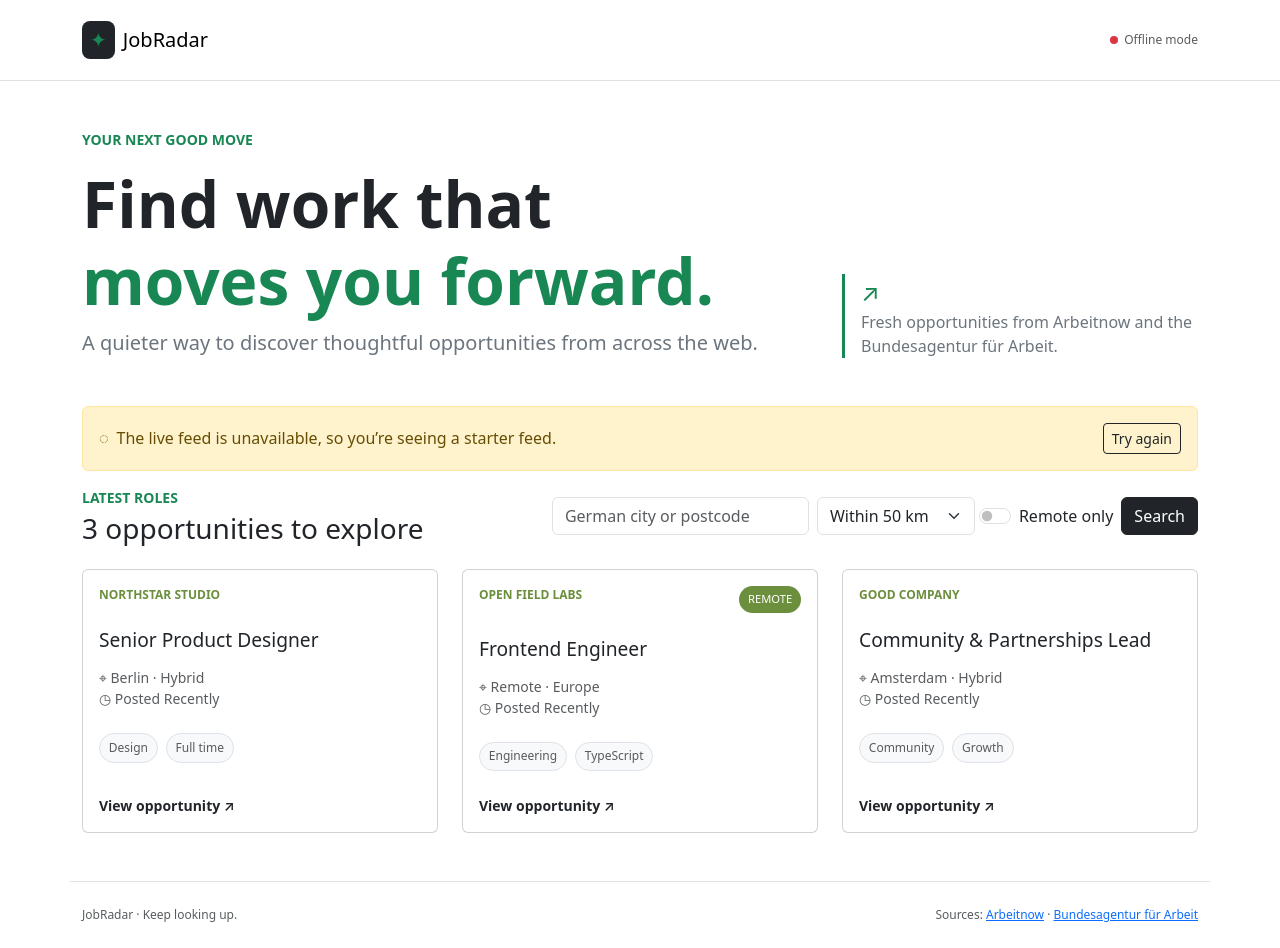
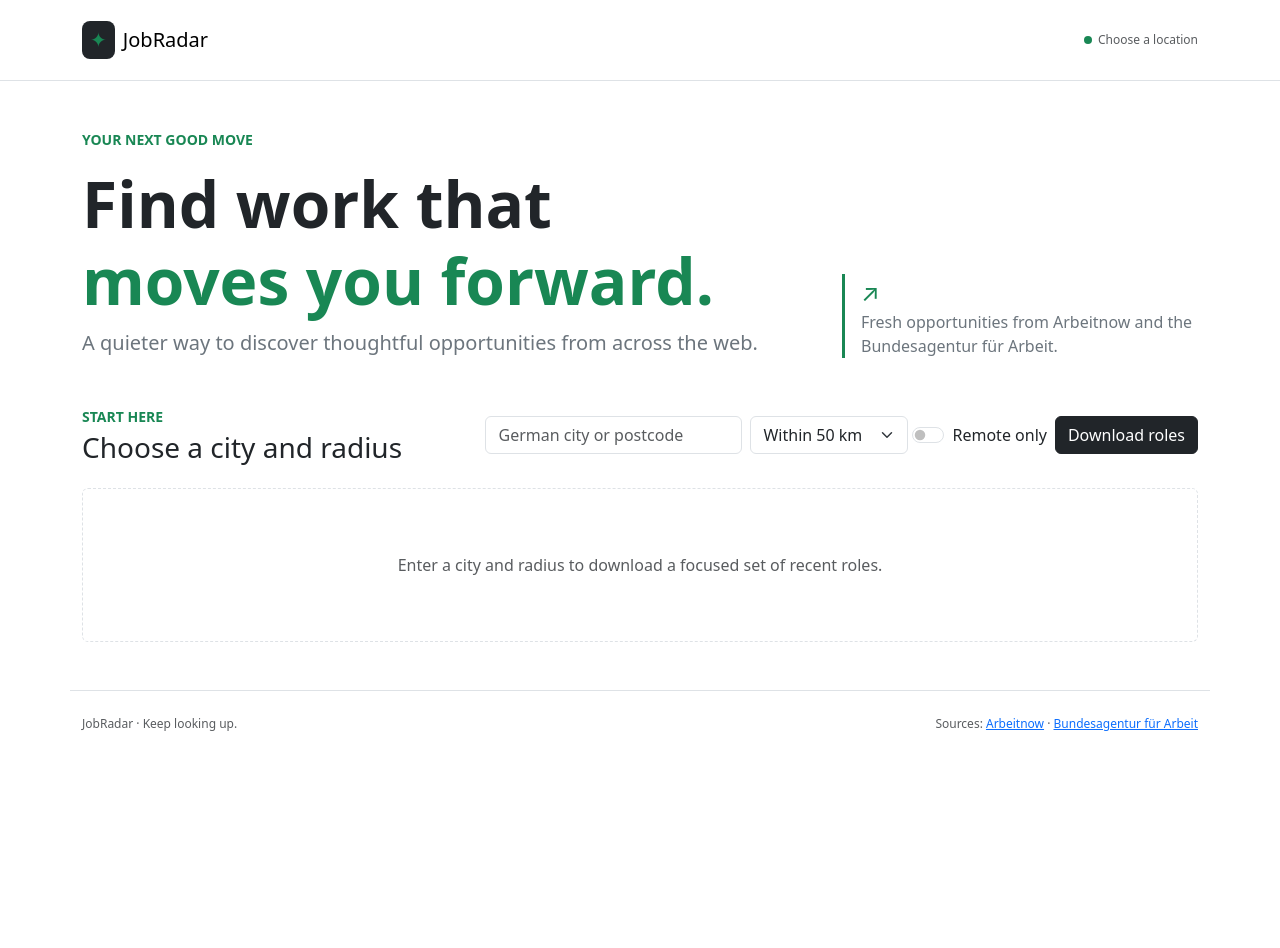
Before and after one commit to andreamaestri/JobRadar, a FastAPI app: page / in a window 1280 px wide. After the commit the page ends 731 px from the top, so only its background shows below. Run offline with FastAPI, Linux system fonts and the light colour scheme; data that the repository does not hold is empty.

Commit message:
feat: add local job caching and offline support
- add persistent job cache stored in .jobradar-cache.json, configurable via JOBRADAR_CACHE_FILE env var
- limit job downloads to 25 roles per sync and add paginated request limits for arbeitnow
- update frontend to show download progress and revise search button text
- adjust API routes to require location and radius parameters for job searches
- replace static fallback jobs with cached job fallback in root route
- update README with cache usage documentation
- add location search caching to reduce repeated geocoding calls

```diff
--- a/src/jobradar/adapters/arbeitnow.py
+++ b/src/jobradar/adapters/arbeitnow.py
@@ -8,6 +8,7 @@ from jobradar.schemas.job import Job
 
 ARBEITNOW_SOURCE = "arbeitnow"
 ARBEITNOW_API_URL = "https://www.arbeitnow.com/api/job-board-api"
+MAX_ARBEITNOW_PAGES = 5
 
 
 def fetch_arbeitnow_jobs(*, limit: int, remote_only: bool = False) -> list[Job]:
@@ -16,7 +17,7 @@ def fetch_arbeitnow_jobs(*, limit: int, remote_only: bool = False) -> list[Job]:
 
     jobs: list[Job] = []
     page = 1
-    while len(jobs) < limit:
+    while len(jobs) < limit and page <= MAX_ARBEITNOW_PAGES:
         response = httpx.get(
             ARBEITNOW_API_URL,
             params={"page": page},
--- a/src/jobradar/main.py
+++ b/src/jobradar/main.py
@@ -7,19 +7,12 @@ import httpx
 from fastapi import FastAPI, Query, Request
 from fastapi.staticfiles import StaticFiles
 from fastapi.templating import Jinja2Templates
-from pydantic import HttpUrl
 
 from jobradar.api.routes.jobs import router as jobs_router
 from jobradar.schemas.job import Job
-from jobradar.services.sync import preview_jobs
+from jobradar.services.cache import load_cached_locations, save_cached_locations
+from jobradar.services.sync import MAX_JOB_DOWNLOAD_LIMIT, preview_jobs
 
-CITY_COORDINATES = {
-    "berlin": (52.5200, 13.4050),
-    "cologne": (50.9375, 6.9603),
-    "frankfurt": (50.1109, 8.6821),
-    "hamburg": (53.5511, 9.9937),
-    "munich": (48.1351, 11.5820),
-}
 GEOCODING_API_URL = "https://geocoding-api.open-meteo.com/v1/search"
 GEOCODING_COUNTRY_CODE = "DE"
 
@@ -28,40 +21,6 @@ app = FastAPI()
 BASE_DIR = Path(__file__).resolve().parent
 app.mount("/static", StaticFiles(directory=BASE_DIR / "static"), name="static")
 templates = Jinja2Templates(directory=BASE_DIR / "templates")
-
-FALLBACK_JOBS = [
-    Job(
-        source="offline",
-        source_id="sample-1",
-        company="Northstar Studio",
-        title="Senior Product Designer",
-        location="Berlin · Hybrid",
-        tags=["Design", "Full time"],
-        url=HttpUrl("https://www.arbeitnow.com/"),
-        description_html="",
-    ),
-    Job(
-        source="offline",
-        source_id="sample-2",
-        company="Open Field Labs",
-        title="Frontend Engineer",
-        location="Remote · Europe",
-        remote=True,
-        tags=["Engineering", "TypeScript"],
-        url=HttpUrl("https://www.arbeitnow.com/"),
-        description_html="",
-    ),
-    Job(
-        source="offline",
-        source_id="sample-3",
-        company="Good Company",
-        title="Community & Partnerships Lead",
-        location="Amsterdam · Hybrid",
-        tags=["Community", "Growth"],
-        url=HttpUrl("https://www.arbeitnow.com/"),
-        description_html="",
-    ),
-]
 
 app.include_router(jobs_router)
 
@@ -74,17 +33,19 @@ def read_root(
     radius_km: int = Query(default=50, ge=5, le=500),
 ):
     offline = False
-    try:
-        result = preview_jobs(
-            limit=50,
-            remote_only=remote_only,
-            location=location or None,
-            radius_km=radius_km if location else None,
-        )
-        all_jobs = result.jobs
-    except httpx.HTTPError:
-        all_jobs = FALLBACK_JOBS
-        offline = True
+    all_jobs = []
+    if location.strip():
+        try:
+            result = preview_jobs(
+                limit=MAX_JOB_DOWNLOAD_LIMIT,
+                remote_only=remote_only,
+                location=location,
+                radius_km=radius_km,
+            )
+            all_jobs = result.jobs
+            offline = result.source == "cache"
+        except httpx.HTTPError:
+            offline = True
 
     jobs = filter_jobs(
         all_jobs,
@@ -119,7 +80,7 @@ def filter_jobs(
     if not search:
         return filtered
 
-    origin = _geocode_location(search) or CITY_COORDINATES.get(search)
+    origin = _geocode_location(search)
     matches: list[Job] = []
     for job in filtered:
         job_location = (job.location or "").lower()
@@ -129,15 +90,6 @@ def filter_jobs(
         if origin is None:
             continue
         job_coordinates = _geocode_location(job_location)
-        if job_coordinates is None:
-            job_coordinates = next(
-                (
-                    coordinates
-                    for city, coordinates in CITY_COORDINATES.items()
-                    if city in job_location
-                ),
-                None,
-            )
         if job_coordinates and _distance_km(origin, job_coordinates) <= radius_km:
             matches.append(job)
     return matches
@@ -187,9 +139,11 @@ def _search_locations(
                     str(result.get("country") or ""),
                 )
             )
-        return tuple(locations)
+        location_results = tuple(locations)
+        save_cached_locations(location, location_results)
+        return location_results
     except (httpx.HTTPError, ValueError, TypeError):
-        return ()
+        return load_cached_locations(location)
 
 
 def _geocode_location(location: str) -> tuple[float, float] | None:
@@ -226,14 +180,12 @@ def geocode_suggestions(
     query: str = Query(default="", min_length=2, max_length=80),
 ) -> list[dict[str, str]]:
     suggestions = []
-    for name, latitude, longitude, admin1, country in _search_locations(query):
+    for name, _latitude, _longitude, admin1, country in _search_locations(query):
         label = ", ".join(part for part in (name, admin1, country) if part)
         suggestions.append(
             {
                 "label": label,
                 "value": name,
-                "latitude": str(latitude),
-                "longitude": str(longitude),
             }
         )
     return suggestions
--- a/src/jobradar/static/location-search.js
+++ b/src/jobradar/static/location-search.js
@@ -1,5 +1,8 @@
 const locationInput = document.querySelector("#location");
 const suggestions = document.querySelector("#location-suggestions");
+const searchForm = document.querySelector("#job-search-form");
+const downloadButton = document.querySelector("#download-button");
+const downloadProgress = document.querySelector("#download-progress");
 let timer;
 let controller;
 
@@ -64,3 +67,9 @@ locationInput.addEventListener("focus", () => {
 document.addEventListener("click", event => {
   if (!event.target.closest(".location-search")) closeSuggestions();
 });
+
+searchForm.addEventListener("submit", () => {
+  downloadButton.disabled = true;
+  downloadButton.textContent = "Downloading…";
+  downloadProgress.classList.remove("d-none");
+});
--- a/src/jobradar/templates/index.html
+++ b/src/jobradar/templates/index.html
@@ -21,7 +21,7 @@
         </a>
         <span class="status-pill">
           <span class="status-dot {{ 'bg-danger' if offline else 'bg-success' }}"></span>
-          {{ 'Offline mode' if offline else 'Live feed' }}
+          {{ 'Offline mode' if offline else ('Live feed' if location else 'Choose a location') }}
         </span>
       </div>
     </nav>
@@ -49,21 +49,21 @@
         {% if offline %}
           <div class="alert alert-warning d-flex align-items-center" role="status">
             <span class="me-2">◌</span>
-            <span>The live feed is unavailable, so you’re seeing a starter feed.</span>
-            <a class="btn btn-sm btn-outline-dark ms-auto" href="/?remote_only={{ 'true' if remote_only else 'false' }}">Try again</a>
+            <span>The live feed is unavailable. Previously downloaded jobs appear here when available.</span>
+            <a class="btn btn-sm btn-outline-dark ms-auto" href="/?location={{ location|urlencode }}&amp;radius_km={{ radius_km }}&amp;remote_only={{ 'true' if remote_only else 'false' }}">Try again</a>
           </div>
         {% endif %}
 
         <div class="d-flex flex-wrap justify-content-between align-items-center gap-3 mb-4">
           <div>
-            <p class="text-success fw-semibold small mb-1">LATEST ROLES</p>
-            <h2 class="h3 mb-0">{{ jobs|length }} opportunities to explore</h2>
+            <p class="text-success fw-semibold small mb-1">{{ 'LATEST ROLES' if location else 'START HERE' }}</p>
+            <h2 class="h3 mb-0">{{ (jobs|length ~ ' opportunities to explore') if location else 'Choose a city and radius' }}</h2>
           </div>
-          <form class="row gx-2 gy-2 align-items-center" method="get" action="/">
+          <form id="job-search-form" class="row gx-2 gy-2 align-items-center" method="get" action="/">
             <div class="col-auto">
               <label class="visually-hidden" for="location">Location</label>
               <div class="location-search position-relative">
-                <input id="location" name="location" value="{{ location }}" class="form-control" type="search" placeholder="German city or postcode" aria-label="German city or postcode" autocomplete="off" role="combobox" aria-autocomplete="list" aria-controls="location-suggestions" aria-expanded="false">
+                <input id="location" name="location" value="{{ location }}" class="form-control" type="search" placeholder="German city or postcode" aria-label="German city or postcode" autocomplete="off" required minlength="2" role="combobox" aria-autocomplete="list" aria-controls="location-suggestions" aria-expanded="false">
                 <div id="location-suggestions" class="list-group position-absolute top-100 start-0 end-0 shadow d-none" role="listbox"></div>
               </div>
             </div>
@@ -80,15 +80,21 @@
               <label class="form-check-label" for="remote-only">Remote only</label>
             </div>
             <div class="col-auto">
-              <button class="btn btn-dark" type="submit">Search</button>
+              <button id="download-button" class="btn btn-dark" type="submit">Download roles</button>
             </div>
             {% if location or remote_only %}
               <div class="col-auto"><a class="btn btn-link text-secondary" href="/">Clear</a></div>
             {% endif %}
+            <div id="download-progress" class="col-12 d-none" role="status" aria-live="polite">
+              <div class="progress" aria-label="Downloading jobs">
+                <div class="progress-bar progress-bar-striped progress-bar-animated w-100">Downloading latest roles…</div>
+              </div>
+            </div>
           </form>
         </div>
 
-        <div class="row g-4">
+        {% if location %}
+          <div class="row g-4">
           {% for job in jobs %}
             <div class="col-md-6 col-xl-4">
               <article class="job-card card">
@@ -112,7 +118,12 @@
           {% else %}
             <div class="col-12"><div class="empty-state">No roles match this filter yet. Try widening your search.</div></div>
           {% endfor %}
-        </div>
+          </div>
+        {% else %}
+          <div class="loading-state">
+            Enter a city and radius to download a focused set of recent roles.
+          </div>
+        {% endif %}
       </section>
     </main>
 
```
Also changed, not shown: src/jobradar/api/routes/jobs.py (+15 -2 lines), src/jobradar/services/cache.py (added, +109 -0 lines), src/jobradar/services/sync.py (+16 -2 lines), README.md, 1 other file.
